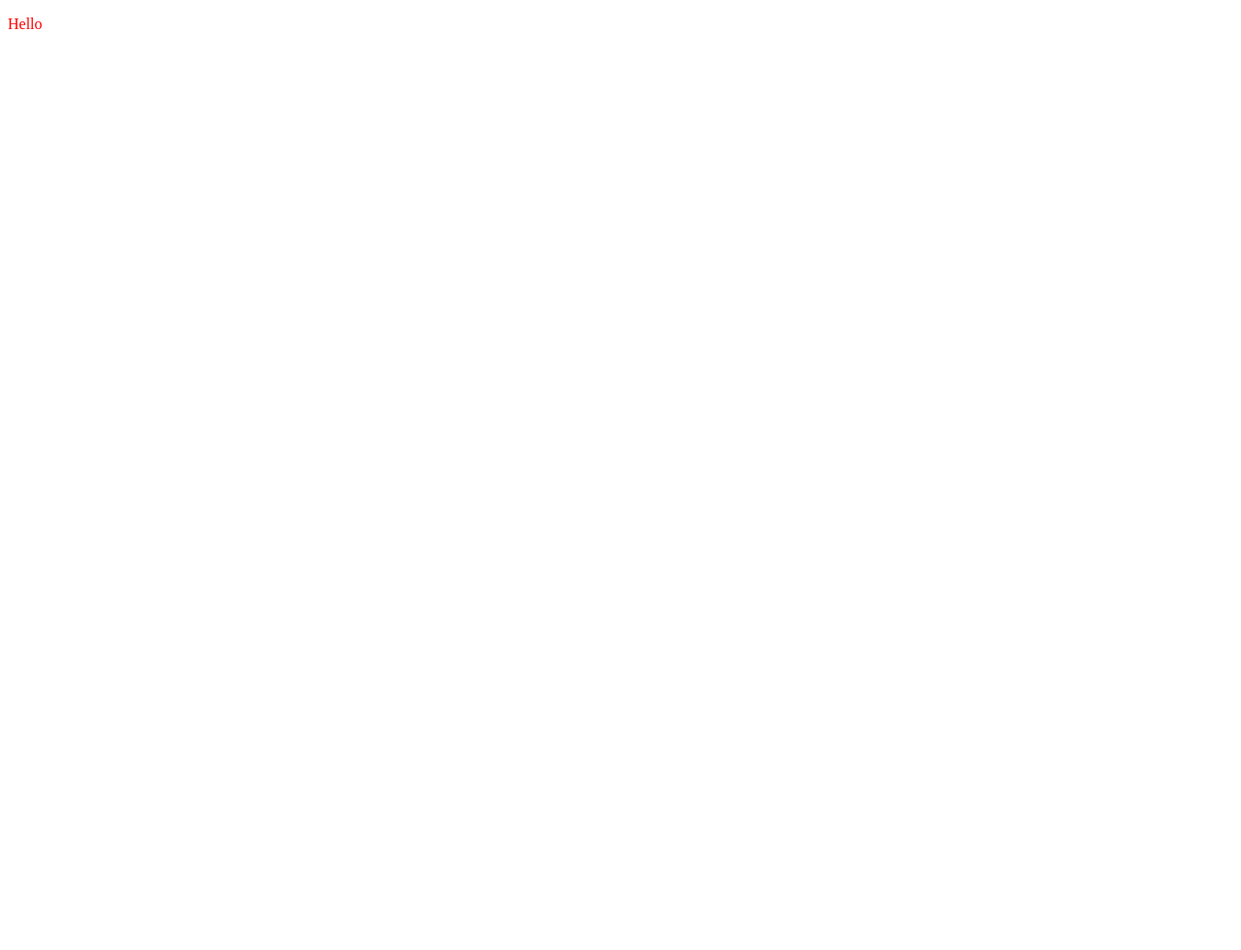
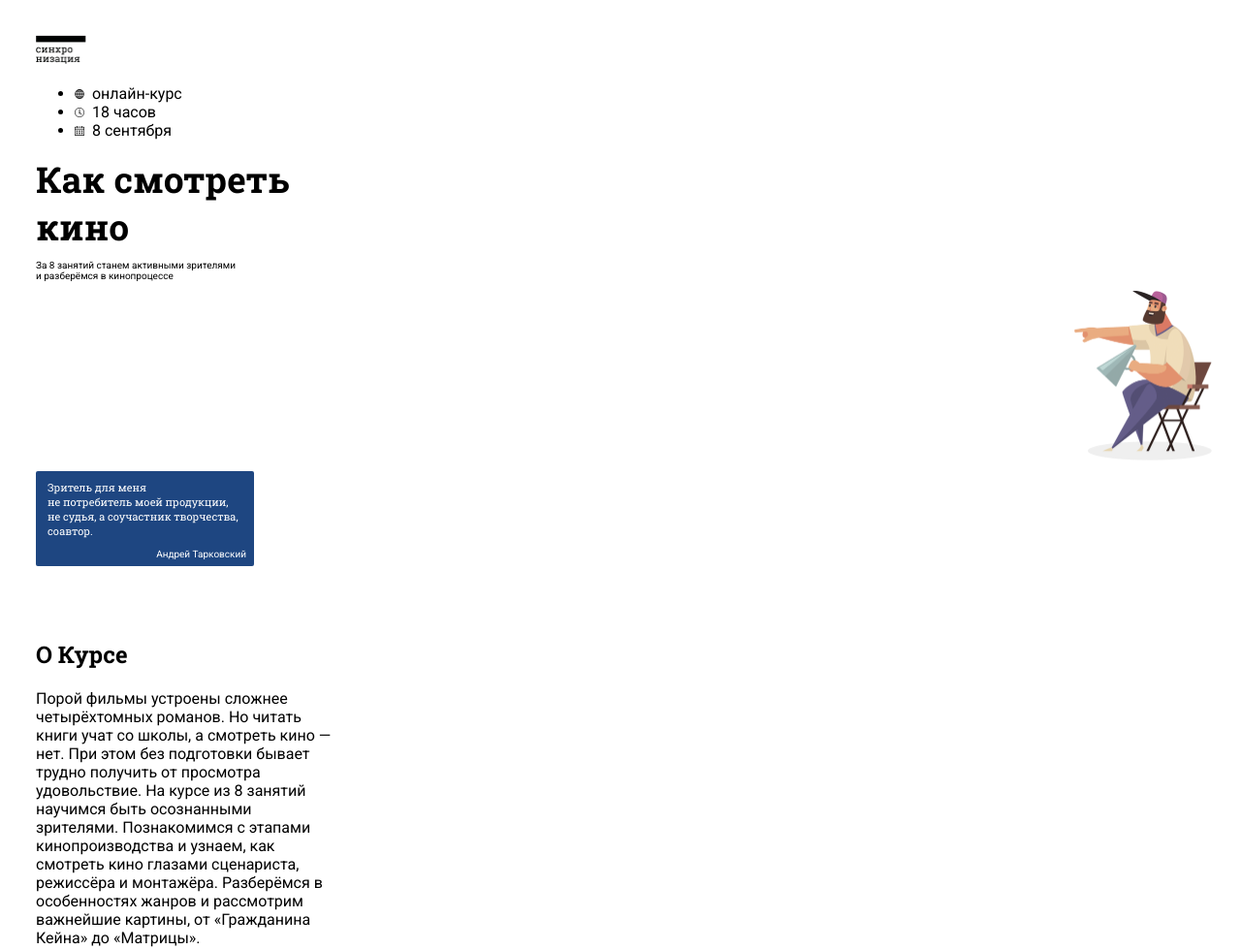
Before and after one commit to 0FICUS0/m1, a plain HTML site: page index.html in a window 1280 px wide. Shown: the whole page at 97% size. Before the commit the page ends 800 px from the top, so only its background shows below. Drawn offline with Linux system fonts and the light colour scheme.

Commit message:
add new files, edit code

```diff
--- a/css/style.css
+++ b/css/style.css
@@ -1,3 +1,97 @@
-p{
-    color: red;
+@import url('https://fonts.googleapis.com/css2?family=Roboto:wght@400;700&display=swap');
+@import url('https://fonts.googleapis.com/css2?family=Roboto+Slab:wght@400;700&family=Roboto:wght@400;700&display=swap');
+body{
+    margin: 0;
+    font-family: Roboto, Roboto Slab, Areal;
 }
+
+.container{
+    font: Roboto;
+}
+
+.container-header{
+    padding: 36px 30px 46px 37px;
+}
+
+.logo{
+    width: 52px;
+}
+
+.conditions{
+    display: flex;
+    margin: 0;
+    padding: 0;
+
+    list-style: none;
+}
+
+.conditions-item{
+    margin-right: 14px;
+}
+
+.conditions-icon{
+    width: 10px;
+    height: 10px;
+    margin-right: 4px;
+}
+
+.promo-title{
+    font-family: Roboto Slab;
+    font-size: 37px;
+    margin: 0 0 2px;
+}
+
+.promo-text{
+    font-size: 10px;
+}
+
+.promo-img{
+    display: block;
+    width: 142px;
+    margin-left: auto;
+}
+
+.viewer{
+    background-color: #1E4681;
+    color: #FFFFFF;
+
+    height: 93px;
+    width: 225px;
+    border-radius: 2px;
+    padding-bottom: 5px;
+}
+
+.viewer-text{
+    font-family: Roboto Slab;
+    margin-bottom: 7px;
+    padding-top: 9px;
+    padding-right: 13px;
+    padding-left: 12px;
+    font-size: 11px;
+}
+
+.viewer-name{
+    font-size: 10px;
+    font-weight: 400;
+    line-height: 13px;
+    text-align: right;
+    margin-right: 8px;
+}
+
+.about{
+    font-family: Roboto;
+}
+
+.about-title{
+    font-family: Roboto Slab;
+    margin-top: 75px;
+}
+
+.about-text{
+    width: 309px;
+}
+
+.br{
+    margin-top: 10px;
+    padding-top: 10px;
+}
--- a/index.html
+++ b/index.html
@@ -5,10 +5,57 @@
         <meta http-equiv="X-UA-Compatible" content="IE=edge">
         <meta name="viewport" content="width=device-width, initial-scale=1.0">
         <title>m1</title>
-
+        <link rel="stylesheet" href="css/style.css">
     </head>
     <body>
-    <link rel="stylesheet" href="css/style.css">
-    <p>Hello</p>
+        <div class="container-header">
+            <header>
+                <img src="images/logo.png" class="logo" alt="logo">
+
+                <ul class="condictions">
+                    <li class="conditions-item">
+                        <img src="images/globe.png" class="conditions-icon" alt="globe">
+                        онлайн-курс
+                    </li>
+
+                    <li class="conditions-item">
+                        <img src="images/clock.png" class="conditions-icon" alt="clock">
+                        18 часов
+                    </li>
+
+                    <li class="conditions-item">
+                        <img src="images/calendar.png" class="conditions-icon" alt="calendar">
+                        8 сентября
+                    </li>
+                </ul>
+            </header>
+            <main>
+                <section class="promo">
+                    <h1 class="promo-title">Как смотреть<br>
+                        кино</h1>
+                    <p class="promo-text">За 8 занятий станем активными зрителями<br>
+                        и разберёмся в кинопроцессе</p>
+                    <img src="images/producer.png" class="promo-img" alt="producer">
+                </section>
+
+                    <div class="viewer">
+                        <p class="viewer-text">Зритель для меня <br>
+                            не потребитель моей продукции, не судья, а соучастник творчества, соавтор.
+                        </p>
+
+                        <p class="viewer-name">Андрей Тарковский</p>
+                    </div>
+
+                <section class="about">
+
+                    <h1 class="about-title">О Курсе</h1>
+
+                    <p class="about-text">
+                        Порой фильмы устроены сложнее четырёхтомных романов. Но читать книги учат со школы, а смотреть кино — нет. При этом без подготовки бывает трудно получить от просмотра удовольствие.<span class="br">
+                        На курсе из 8 занятий научимся быть осознанными зрителями. Познакомимся с этапами кинопроизводства и узнаем, как смотреть кино глазами сценариста, режиссёра и монтажёра. Разберёмся в особенностях жанров и рассмотрим важнейшие картины, от «Гражданина Кейна» до «Матрицы».</span>
+                    </p>
+                </section>
+            </main>
+        </div>
     </body>
 </html>
```
Also changed, not shown: images/calendar.png (added), images/clock.png (added), images/globe.png (added), images/logo.png (added), images/producer.png (added). Lines whose indentation alone changed are shown as unchanged.
